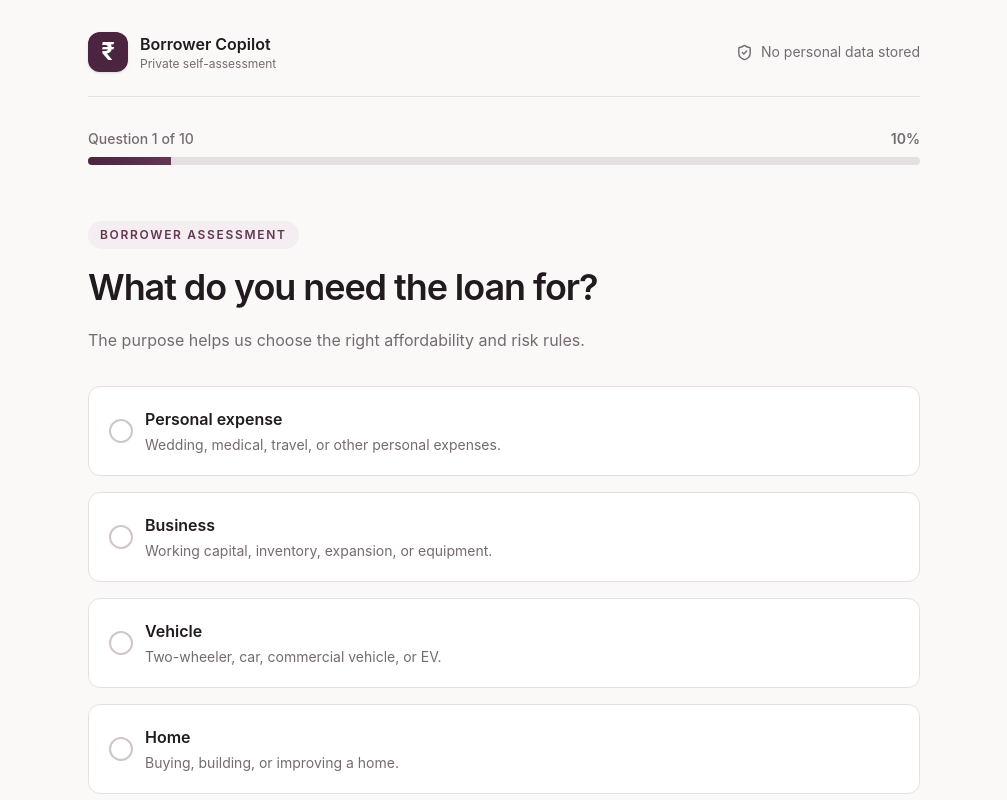
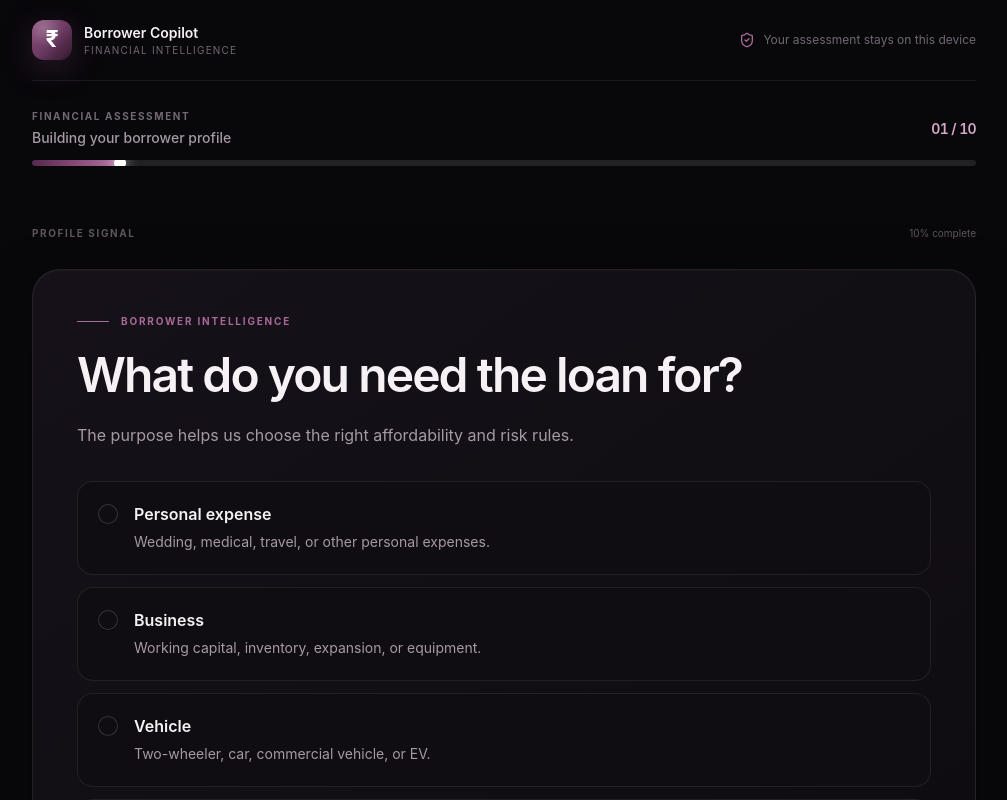
Before and after one commit to codewithrishabh09/borrower-copilot, a React (Vite) app: page / in a window 1280 px wide. Both pictures are taken after a click on the button "Start your assessment". Shown: the top 800 px of the page, without its empty margins (136-1143 px from the left). Built offline with nearby package versions, Linux system fonts and the light colour scheme.

Commit message:
Upgrade the question ui.

```diff
--- a/src/components/Logo.tsx
+++ b/src/components/Logo.tsx
@@ -9,17 +9,19 @@ export default function Logo({
 }: LogoProps) {
   return (
     <div
-      className={`flex shrink-0 items-center justify-center rounded-xl bg-[#4B2440] text-white shadow-sm ${className}`}
+      className={`relative flex shrink-0 items-center justify-center overflow-hidden rounded-xl bg-gradient-to-br from-[#8A4D7B] via-[#6D3B63] to-[#32172B] text-white shadow-[0_8px_30px_rgba(109,59,99,0.35)] ${className}`}
       style={{
         width: size,
         height: size,
       }}
       aria-label="Borrower Copilot"
     >
+      <div className="absolute inset-0 bg-[radial-gradient(circle_at_30%_20%,rgba(255,255,255,0.22),transparent_45%)]" />
+
       <span
-        className="font-bold leading-none"
+        className="relative font-bold leading-none"
         style={{
-          fontSize: size * 0.6,
+          fontSize: size * 0.58,
         }}
       >
         ₹
--- a/src/components/ProgressBar.tsx
+++ b/src/components/ProgressBar.tsx
@@ -7,25 +7,48 @@ export default function ProgressBar({
   current,
   total,
 }: ProgressBarProps) {
-  const percentage = Math.round((current / total) * 100);
+  const safeTotal = Math.max(total, 1);
+
+  const progress = Math.min(
+    Math.max((current / safeTotal) * 100, 0),
+    100,
+  );
 
   return (
-    <div className="w-full space-y-2">
-      <div className="flex items-center justify-between">
-        <p className="text-xs sm:text-sm font-medium text-[#756A70]">
-          Question {current} of {total}
+    <div className="w-full">
+      <div className="mb-3 flex items-center justify-between">
+        <div>
+          <p className="text-[10px] font-bold uppercase tracking-[0.16em] text-[#716873]">
+            Financial assessment
+          </p>
+
+          <p className="mt-1 text-sm font-medium text-[#A59AA4]">
+            Building your borrower profile
+          </p>
+        </div>
+
+        <p className="fintech-number text-sm font-semibold text-[#D5A9CA]">
+          {String(current).padStart(2, "0")} /{" "}
+          {String(total).padStart(2, "0")}
         </p>
-
-        <span className="text-xs sm:text-sm font-semibold text-[#756A70]">
-          {percentage}%
-        </span>
       </div>
 
-      <div className="h-1.5 sm:h-2 w-full overflow-hidden rounded-full bg-[#E6DFE2]">
+      <div
+        className="relative h-1.5 w-full overflow-hidden rounded-full bg-white/10"
+        aria-label="Assessment progress"
+        aria-valuemin={0}
+        aria-valuemax={100}
+        aria-valuenow={progress}
+        role="progressbar"
+      >
         <div
-          className="h-full bg-gradient-to-r from-[#4B2440] to-[#643652] transition-all duration-300"
-          style={{ width: `${percentage}%` }}
-        ></div>
+          className="relative h-full rounded-full bg-gradient-to-r from-[#54294D] via-[#8A4D7B] to-[#B77BA8] transition-all duration-500 ease-out"
+          style={{
+            width: `${progress}%`,
+          }}
+        >
+          <div className="absolute right-0 top-1/2 h-3 w-3 -translate-y-1/2 rounded-full bg-white shadow-[0_0_14px_rgba(255,255,255,0.7)]" />
+        </div>
       </div>
     </div>
   );
--- a/src/components/QuestionCard.tsx
+++ b/src/components/QuestionCard.tsx
@@ -20,26 +20,28 @@ export default function QuestionCard({
 
   return (
     <section className="w-full">
-      {/* Question number area */}
-      <div className="mb-6 sm:mb-8">
-        <div className="mb-3 sm:mb-4 inline-flex items-center rounded-full bg-[#F4EDF1] px-3 py-1.5 text-xs font-semibold uppercase tracking-[0.14em] text-[#643652]">
-          Borrower assessment
+      <div className="mb-8">
+        <div className="mb-5 flex items-center gap-3">
+          <span className="h-px w-8 bg-[#A66A96]" />
+
+          <span className="text-[10px] font-bold uppercase tracking-[0.18em] text-[#A66A96]">
+            Borrower intelligence
+          </span>
         </div>
 
-        <h1 className="max-w-3xl text-2xl sm:text-3xl md:text-4xl font-semibold leading-snug sm:leading-tight tracking-[-0.03em] text-[#211A1E]">
+        <h1 className="max-w-3xl text-3xl font-semibold leading-[1.08] tracking-[-0.04em] text-[#F5F1F4] sm:text-4xl lg:text-5xl">
           {question.title}
         </h1>
 
         {question.description && (
-          <p className="mt-3 sm:mt-4 max-w-2xl text-sm sm:text-base leading-6 sm:leading-7 text-[#756A70]">
+          <p className="mt-5 max-w-2xl text-base leading-7 text-[#A59AA4]">
             {question.description}
           </p>
         )}
       </div>
 
-      {/* Selection Questions */}
       {isSelectionQuestion && question.options && (
-        <div className="grid gap-3 sm:gap-4">
+        <div className="grid gap-3">
           {question.options.map((option) => (
             <QuestionOption
               key={option.value}
@@ -51,12 +53,11 @@ export default function QuestionCard({
         </div>
       )}
 
-      {/* Number Input */}
       {question.type === "number" && (
-        <div className="w-full max-w-2xl">
+        <div className="max-w-xl">
           <div className="relative">
             {question.prefix && (
-              <span className="pointer-events-none absolute left-4 sm:left-5 top-1/2 -translate-y-1/2 text-base sm:text-lg font-semibold text-[#756A70]">
+              <span className="pointer-events-none absolute left-5 top-1/2 -translate-y-1/2 text-xl font-semibold text-[#A59AA4]">
                 {question.prefix}
               </span>
             )}
@@ -76,20 +77,20 @@ export default function QuestionCard({
                     : Number(inputValue),
                 );
               }}
-              className={`w-full rounded-2xl border bg-white px-4 sm:px-5 py-4 sm:py-5 text-lg sm:text-xl font-medium text-[#211A1E] outline-none transition placeholder:text-[#B0A5AA] focus:border-[#4B2440] focus:ring-4 focus:ring-[#4B2440]/10 ${
-                question.prefix ? "pl-9 sm:pl-10" : ""
-              } ${question.suffix ? "pr-20 sm:pr-24" : ""}`}
+              className={`w-full rounded-2xl border border-white/10 bg-[#100D12] px-5 py-5 text-2xl font-semibold text-[#F5F1F4] outline-none transition placeholder:text-[#5F5760] focus:border-[#A66A96]/60 focus:bg-[#17121A] focus:ring-4 focus:ring-[#6D3B63]/15 ${
+                question.prefix ? "pl-11" : ""
+              } ${question.suffix ? "pr-24" : ""}`}
             />
 
             {question.suffix && (
-              <span className="pointer-events-none absolute right-4 sm:right-5 top-1/2 -translate-y-1/2 text-xs sm:text-sm font-medium text-[#756A70]">
+              <span className="pointer-events-none absolute right-5 top-1/2 -translate-y-1/2 text-sm font-medium text-[#A59AA4]">
                 {question.suffix}
               </span>
             )}
           </div>
 
           {question.prefix === "₹" && (
-            <p className="mt-3 text-xs sm:text-sm text-[#84777E]">
+            <p className="mt-3 text-xs text-[#716873]">
               Enter the amount in Indian rupees.
             </p>
           )}
--- a/src/components/QuestionOption.tsx
+++ b/src/components/QuestionOption.tsx
@@ -1,13 +1,9 @@
-interface OptionItem {
-  label: string;
-  value: string | number;
-  description?: string;
-}
+import type { QuestionOption as QuestionOptionType } from "../questions/mustQuestions";
 
 interface QuestionOptionProps {
-  option: OptionItem;
+  option: QuestionOptionType;
   selected: boolean;
-  onSelect: (value: string | number) => void;
+  onSelect: (value: string) => void;
 }
 
 export default function QuestionOption({
@@ -17,47 +13,49 @@ export default function QuestionOption({
 }: QuestionOptionProps) {
   return (
     <button
+      type="button"
       onClick={() => onSelect(option.value)}
-      className={`rounded-xl border border-[#E6DFE2] bg-white p-4 sm:p-5 min-h-[48px] flex items-center gap-3 text-left transition ${
+      className={`group relative w-full rounded-2xl border p-5 text-left transition-all duration-200 ${
         selected
-          ? "border-[#4B2440] bg-[#F4EDF1]"
-          : "hover:bg-[#F5F2F4]"
+          ? "border-[#A66A96]/60 bg-[#6D3B63]/20 shadow-[0_12px_40px_rgba(109,59,99,0.18)]"
+          : "border-white/[0.08] bg-[#100D12] hover:-translate-y-0.5 hover:border-[#A66A96]/35 hover:bg-white/[0.04]"
       }`}
     >
-      {/* Radio/Checkbox circle */}
+      <div className="flex items-start gap-4">
         <div
-        className={`flex h-6 w-6 flex-shrink-0 items-center justify-center rounded-full border-2 transition ${
+          className={`mt-0.5 flex h-5 w-5 shrink-0 items-center justify-center rounded-full border transition ${
             selected
-            ? "border-[#4B2440] bg-[#4B2440]"
-            : "border-[#D0C5CB] bg-white"
+              ? "border-[#A66A96] bg-[#6D3B63]"
+              : "border-white/15 bg-[#100D12] group-hover:border-[#A66A96]"
           }`}
         >
           {selected && (
-          <svg
-            className="h-3.5 w-3.5 text-white"
-            fill="none"
-            viewBox="0 0 24 24"
-            stroke="currentColor"
-            strokeWidth={3}
-          >
-            <path
-              strokeLinecap="round"
-              strokeLinejoin="round"
-              d="M5 13l4 4L19 7"
-            />
-          </svg>
+            <div className="h-2 w-2 rounded-full bg-white" />
           )}
         </div>
 
-      {/* Text content */}
-      <div className="flex-1 min-w-0">
-        <h3 className="font-semibold text-[#211A1E]">
+        <div className="min-w-0">
+          <p
+            className={`font-semibold ${
+              selected
+                ? "text-[#F5F1F4]"
+                : "text-[#F5F1F4]"
+            }`}
+          >
             {option.label}
-        </h3>
+          </p>
+
           {option.description && (
-          <p className="mt-1 text-xs sm:text-sm leading-5 text-[#756A70]">
+            <p className="mt-1 text-sm leading-6 text-[#A59AA4]">
               {option.description}
             </p>
+          )}
+        </div>
+
+        {selected && (
+          <span className="ml-auto shrink-0 text-xs font-semibold text-[#D5A9CA]">
+            Selected
+          </span>
         )}
       </div>
     </button>
--- a/src/index.css
+++ b/src/index.css
@@ -5,11 +5,12 @@
     Inter, ui-sans-serif, system-ui, -apple-system, BlinkMacSystemFont,
     "Segoe UI", sans-serif;
 
-  color: #1f1b1d;
-  background: #faf9f8;
+  color: #f5f1f4;
+  background: #08070a;
 
   font-synthesis: none;
   text-rendering: optimizeLegibility;
+  color-scheme: dark;
 }
 
 * {
@@ -18,13 +19,56 @@
 
 html {
   scroll-behavior: smooth;
+  background: #08070a;
 }
 
 body {
   margin: 0;
   min-width: 320px;
   min-height: 100vh;
-  background: #faf9f8;
+
+  background:
+    radial-gradient(
+      circle at 8% 0%,
+      rgba(109, 59, 99, 0.18),
+      transparent 28rem
+    ),
+    radial-gradient(
+      circle at 92% 12%,
+      rgba(166, 106, 150, 0.09),
+      transparent 24rem
+    ),
+    #08070a;
+}
+
+body::before {
+  content: "";
+
+  position: fixed;
+  inset: 0;
+
+  pointer-events: none;
+
+  opacity: 0.22;
+
+  background-image:
+    linear-gradient(
+      rgba(255, 255, 255, 0.025) 1px,
+      transparent 1px
+    ),
+    linear-gradient(
+      90deg,
+      rgba(255, 255, 255, 0.025) 1px,
+      transparent 1px
+    );
+
+  background-size: 72px 72px;
+
+  mask-image: linear-gradient(
+    to bottom,
+    black,
+    transparent 75%
+  );
 }
 
 button,
@@ -38,12 +82,117 @@ button {
 }
 
 ::selection {
-  background: #e9dce4;
-  color: #3f1f35;
+  background: rgba(166, 106, 150, 0.35);
+  color: #ffffff;
 }
 
 /* ========================================
-   PRINT STYLES — BORROWER NEGOTIATION CARD
+   FINTECH DESIGN SYSTEM
+======================================== */
+
+.fintech-shell {
+  position: relative;
+  isolation: isolate;
+}
+
+.fintech-glow {
+  position: relative;
+  overflow: hidden;
+}
+
+.fintech-glow::before {
+  content: "";
+
+  position: absolute;
+
+  width: 24rem;
+  height: 24rem;
+
+  top: -12rem;
+  right: -8rem;
+
+  border-radius: 999px;
+
+  background:
+    radial-gradient(
+      circle,
+      rgba(166, 106, 150, 0.22),
+      transparent 68%
+    );
+
+  pointer-events: none;
+}
+
+.fintech-card {
+  background:
+    linear-gradient(
+      145deg,
+      rgba(23, 18, 26, 0.96),
+      rgba(13, 10, 15, 0.96)
+    );
+
+  border: 1px solid rgba(255, 255, 255, 0.08);
+
+  box-shadow:
+    0 18px 60px rgba(0, 0, 0, 0.28),
+    inset 0 1px 0 rgba(255, 255, 255, 0.025);
+
+  backdrop-filter: blur(18px);
+}
+
+.fintech-card-hover {
+  transition:
+    transform 0.25s ease,
+    border-color 0.25s ease,
+    box-shadow 0.25s ease;
+}
+
+.fintech-card-hover:hover {
+  transform: translateY(-2px);
+
+  border-color: rgba(166, 106, 150, 0.28);
+
+  box-shadow:
+    0 24px 70px rgba(0, 0, 0, 0.34),
+    0 0 35px rgba(109, 59, 99, 0.08);
+}
+
+.fintech-number {
+  font-variant-numeric: tabular-nums;
+  letter-spacing: -0.045em;
+}
+
+.fintech-muted {
+  color: #a59aa4;
+}
+
+.fintech-divider {
+  border-color: rgba(255, 255, 255, 0.08);
+}
+
+/* ========================================
+   CUSTOM SCROLLBAR
+======================================== */
+
+.fintech-scrollbar::-webkit-scrollbar {
+  width: 8px;
+}
+
+.fintech-scrollbar::-webkit-scrollbar-track {
+  background: #08070a;
+}
+
+.fintech-scrollbar::-webkit-scrollbar-thumb {
+  background: #2c2330;
+  border-radius: 999px;
+}
+
+.fintech-scrollbar::-webkit-scrollbar-thumb:hover {
+  background: #4d3850;
+}
+
+/* ========================================
+   PRINT
 ======================================== */
 
 @media print {
@@ -54,6 +203,7 @@ button {
 
   body {
     background: white !important;
+    color: #111111 !important;
   }
 
   body * {
@@ -69,9 +219,14 @@ button {
     position: absolute;
     left: 0;
     top: 0;
+
     width: 100%;
+
     border: none !important;
     box-shadow: none !important;
+
+    background: white !important;
+    color: #111111 !important;
   }
 
   button {
--- a/src/pages/Questions.tsx
+++ b/src/pages/Questions.tsx
@@ -1,4 +1,8 @@
-import { ArrowLeft, ArrowRight, ShieldCheck } from "lucide-react";
+import {
+  ArrowLeft,
+  ArrowRight,
+  ShieldCheck,
+} from "lucide-react";
 import { useMemo, useState } from "react";
 
 import Logo from "../components/Logo";
@@ -22,28 +26,42 @@ export default function Questions({
   onComplete,
   onExit,
 }: QuestionsProps) {
-  const [profile, setProfile] = useState<BorrowerProfile>({});
-  const [currentIndex, setCurrentIndex] = useState(0);
+  const [profile, setProfile] =
+    useState<BorrowerProfile>({});
+
+  const [currentIndex, setCurrentIndex] =
+    useState(0);
 
   const visibleQuestions = useMemo(
     () => getVisibleQuestions(profile),
     [profile],
   );
 
-  const currentQuestion = visibleQuestions[currentIndex];
+  const currentQuestion =
+    visibleQuestions[currentIndex];
 
   const currentValue = currentQuestion
-    ? profile[currentQuestion.id as keyof BorrowerProfile]
+    ? profile[
+        currentQuestion.id as keyof BorrowerProfile
+      ]
     : undefined;
 
-  const isCurrentQuestionValid = currentQuestion
+  const isCurrentQuestionValid =
+    currentQuestion
       ? isQuestionValid(currentQuestion, profile)
       : false;
 
-  function handleAnswer(value: string | number) {
-    if (!currentQuestion) return;
+  function handleAnswer(
+    value: string | number,
+  ) {
+    if (!currentQuestion) {
+      return;
+    }
 
-    let formattedValue: string | number | boolean = value;
+    let formattedValue:
+      | string
+      | number
+      | boolean = value;
 
     if (currentQuestion.type === "yes_no") {
       formattedValue = value === "true";
@@ -59,19 +77,26 @@ export default function Questions({
   }
 
   function handleNext() {
-    if (!currentQuestion || !isCurrentQuestionValid) {
+    if (
+      !currentQuestion ||
+      !isCurrentQuestionValid
+    ) {
       return;
     }
 
     const isLastQuestion =
-      currentIndex === visibleQuestions.length - 1;
+      currentIndex ===
+      visibleQuestions.length - 1;
 
     if (isLastQuestion) {
       onComplete(profile);
       return;
     }
 
-    setCurrentIndex((previousIndex) => previousIndex + 1);
+    setCurrentIndex(
+      (previousIndex) =>
+        previousIndex + 1,
+    );
   }
 
   function handleBack() {
@@ -80,24 +105,31 @@ export default function Questions({
       return;
     }
 
-    setCurrentIndex((previousIndex) => previousIndex - 1);
+    setCurrentIndex(
+      (previousIndex) =>
+        previousIndex - 1,
+    );
   }
 
   if (!currentQuestion) {
     return (
-      <main className="flex min-h-screen items-center justify-center bg-[#FAF9F8] px-6">
-        <p className="text-sm text-[#756A70]">
+      <main className="flex min-h-screen items-center justify-center bg-[#08070A] px-6">
+        <p className="text-sm text-[#A59AA4]">
           Preparing your assessment...
         </p>
       </main>
     );
   }
 
+  const progress =
+    ((currentIndex + 1) /
+      visibleQuestions.length) *
+    100;
+
   return (
-    <main className="min-h-screen bg-[#FAF9F8] text-[#211A1E]">
-      <div className="mx-auto flex min-h-screen w-full max-w-4xl flex-col px-4 sm:px-6 md:px-8 py-4 sm:py-6 md:py-8">
-        {/* Header */}
-        <header className="flex items-center justify-between border-b border-[#E6E0E2] pb-6">
+    <main className="fintech-shell min-h-screen bg-[#08070A] text-[#F5F1F4]">
+      <div className="mx-auto flex min-h-screen max-w-5xl flex-col px-5 py-5 sm:px-8 lg:px-10">
+        <header className="flex items-center justify-between border-b border-white/[0.08] pb-5">
           <button
             type="button"
             onClick={onExit}
@@ -106,33 +138,48 @@ export default function Questions({
             <Logo size={40} />
 
             <div>
-              <p className="text-base font-semibold">
+              <p className="text-sm font-semibold">
                 Borrower Copilot
               </p>
 
-              <p className="text-xs text-[#756A70]">
-                Private self-assessment
+              <p className="text-[10px] uppercase tracking-[0.12em] text-[#716873]">
+                Financial intelligence
               </p>
             </div>
           </button>
 
-          <div className="hidden items-center gap-2 text-sm text-[#756A70] sm:flex">
-            <ShieldCheck size={17} />
-            <span>No personal data stored</span>
+          <div className="hidden items-center gap-2 text-xs text-[#716873] sm:flex">
+            <ShieldCheck
+              size={16}
+              className="text-[#A66A96]"
+            />
+
+            <span>
+              Your assessment stays on this device
+            </span>
           </div>
         </header>
 
-        {/* Progress */}
-        <div className="py-8">
+        <div className="py-7">
           <ProgressBar
             current={currentIndex + 1}
             total={visibleQuestions.length}
           />
         </div>
 
-        {/* Question Area */}
-        <div className="flex flex-1 items-center py-6">
+        <div className="flex flex-1 items-center py-8">
           <div className="w-full">
+            <div className="mb-7 flex items-center justify-between">
+              <span className="text-[10px] font-bold uppercase tracking-[0.16em] text-[#5F5760]">
+                Profile signal
+              </span>
+
+              <span className="text-[10px] text-[#5F5760]">
+                {Math.round(progress)}% complete
+              </span>
+            </div>
+
+            <div className="fintech-card fintech-card-hover rounded-[28px] p-6 sm:p-9 lg:p-11">
               <QuestionCard
                 question={currentQuestion}
                 value={currentValue}
@@ -140,34 +187,44 @@ export default function Questions({
               />
             </div>
           </div>
+        </div>
 
-        {/* Navigation */}
-        <div className="flex items-center justify-between border-t border-[#E6E0E2] pt-6">
+        <div className="flex items-center justify-between border-t border-white/[0.08] pt-5">
           <button
             type="button"
             onClick={handleBack}
-            className="inline-flex items-center gap-2 rounded-xl px-4 py-3 text-sm font-semibold text-[#756A70] transition hover:bg-[#F1ECEE]"
+            className="inline-flex items-center gap-2 rounded-xl px-4 py-3 text-sm font-semibold text-[#817783] transition hover:bg-white/[0.05] hover:text-[#D0C8CE]"
           >
-            <ArrowLeft size={18} />
+            <ArrowLeft size={17} />
 
-            {currentIndex === 0 ? "Exit" : "Back"}
+            {currentIndex === 0
+              ? "Exit"
+              : "Back"}
           </button>
 
           <button
             type="button"
             onClick={handleNext}
             disabled={!isCurrentQuestionValid}
-            className={`inline-flex items-center gap-2 rounded-xl px-6 py-3.5 text-sm font-semibold transition ${
+            className={`group inline-flex items-center gap-2 rounded-xl px-6 py-3.5 text-sm font-semibold transition ${
               isCurrentQuestionValid
-                ? "bg-[#4B2440] text-white shadow-sm hover:bg-[#3B1C32]"
-                : "cursor-not-allowed bg-[#E6DFE2] text-[#A69BA0]"
+                ? "bg-gradient-to-r from-[#6D3B63] to-[#8A4D7B] text-white shadow-[0_12px_35px_rgba(109,59,99,0.25)] hover:-translate-y-0.5"
+                : "cursor-not-allowed bg-white/[0.06] text-[#5B555C]"
             }`}
           >
-            {currentIndex === visibleQuestions.length - 1
+            {currentIndex ===
+            visibleQuestions.length - 1
               ? "See my assessment"
               : "Continue"}
 
-            <ArrowRight size={18} />
+            <ArrowRight
+              size={17}
+              className={
+                isCurrentQuestionValid
+                  ? "transition-transform group-hover:translate-x-1"
+                  : ""
+              }
+            />
           </button>
         </div>
       </div>
```
Also changed, not shown: 1 other file (tests, documents, lock files or other folders). Lines whose indentation alone changed are shown as unchanged.
